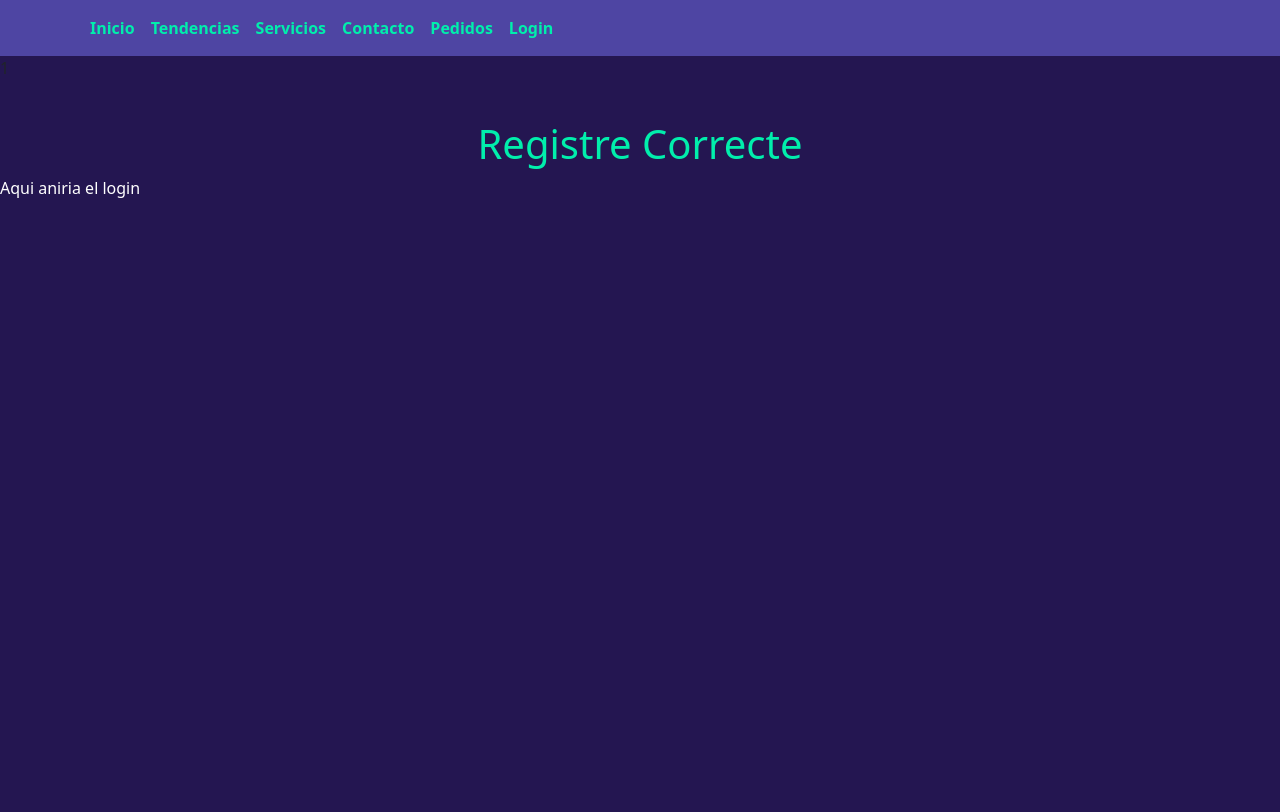
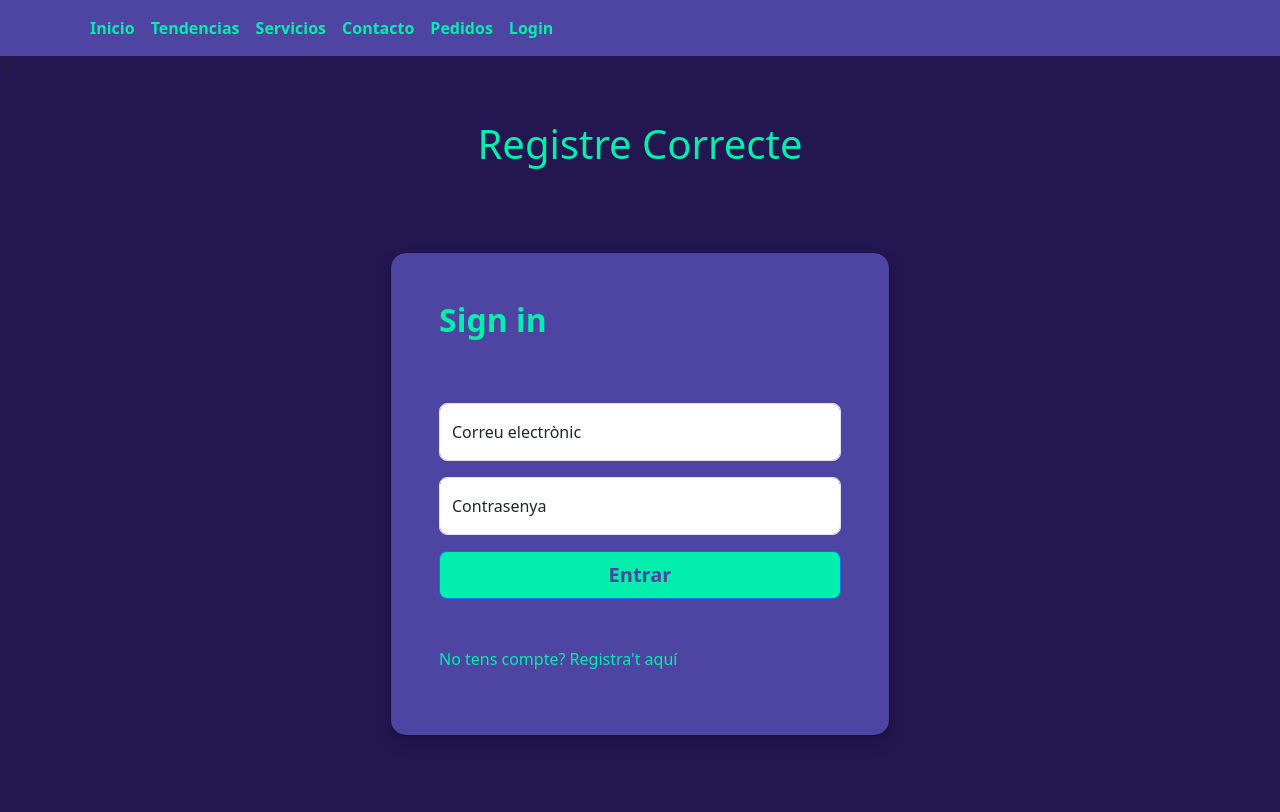
Before and after one commit to Jordinavgom/DAW2324_S3_E2, a PHP site: page /views/registroResponse.php in a window 1280 px wide. Before the commit the page ends 198 px from the top, so only its background shows below. Run offline with PHP 8.4, Linux system fonts and the light colour scheme.

Commit message:
crear arxiu login sense header i enllaçarlo

```diff
--- /dev/null
+++ b/app_php/views/loginStandAloneNoHeader.php
@@ -0,0 +1,38 @@
+<?php
+
+if (empty($_SESSION['id_user'])) { ?>
+    <div class="modal modal-sheet position-static d-block p-4 py-md-5" tabindex="-1" role="dialog" id="modalSignin">
+        <div class="modal-dialog" role="document">
+            <div class="alert alert-danger" id="generalAlert" role="alert"></div>
+            <div class="modal-content rounded-4 shadow">
+                <div class="modal-header p-5 pb-4 border-bottom-0">
+                    <h1 class="fw-bold mb-0 fs-2 h1">Sign in</h1>
+                </div>
+                <div class="modal-body p-5 pt-0">
+                    <form id="formulario" action="../controllers/UserController.php?action=login" method="POST">
+                        <div class="form-floating mb-3">
+                            <input type="email" class="form-control rounded-3" id="floatingInput" class="input" placeholder="name@example.com" name="email">
+                            <label for="floatingInput" class="inputInside">Correu electrònic</label>
+                        </div>
+                        <div class="alert alert-danger" id="alertmail" role="alert"></div>
+                        <div class="form-floating mb-3">
+                            <input type="password" class="form-control rounded-3" id="floatingPassword" class="input" placeholder="Password" name="pass">
+                            <label for="floatingPassword" class="inputInside">Contrasenya</label>
+                        </div>
+                        <div class="alert alert-danger" id="alertPass" role="alert"></div>
+                        <input type="submit" class="w-100 mb-2 btn btn-lg rounded-3 btn-primary" value="Entrar" />
+                    </form>
+                    <p><a class="link" href="sign_up_form.php">No tens compte? Registra't aquí</a></p>
+                </div>
+            </div>
+        </div>
+    </div>
+    <script src="../public/assets/js/sign_in_form.js"></script>
+<?php
+
+
+
+} else { ?>
+    <?= include('header.php'); ?>
+    <p style="color:white">Ya estas conectado</p>
+<?php } ?>
--- a/app_php/views/registroResponse.php
+++ b/app_php/views/registroResponse.php
@@ -1,5 +1,5 @@
-<?=include('header.php');?>
-    <div class="container">
-        <h1 class ="registro">Registre Correcte</h1>
-    </div>
-    <p>Aqui aniria el login</p>
+<?= include('header.php'); ?>
+
+<h1 class="registro">Registre Correcte</h1>
+
+<?php include('./loginStandAloneNoHeader.php');
```
Also changed, not shown: app_php/views/emailUsado.php (+4 -6 lines).
